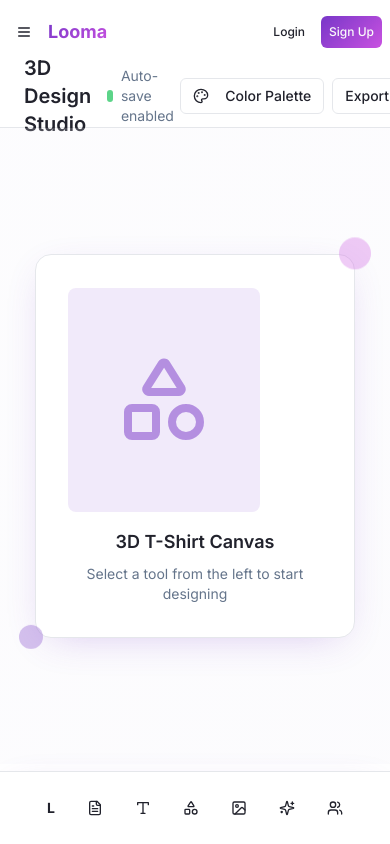
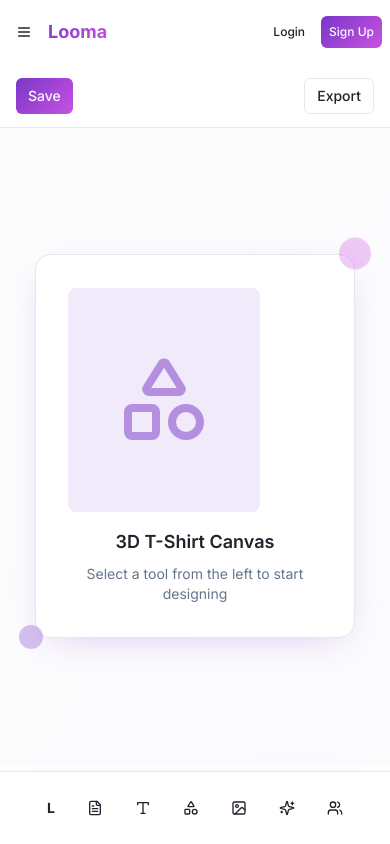
Before and after one commit to AnmolMehra435/Looma, a React (Vite) app: page /studio in a window 390 px wide. Built offline with nearby package versions, Linux system fonts and the light colour scheme.

Commit message:
Remove 3D studio elements
Remove "auto saved" text and add save button. Ensure responsiveness on mobile.

```diff
--- a/src/pages/Studio.tsx
+++ b/src/pages/Studio.tsx
@@ -104,22 +104,21 @@ export default function Studio() {
         {/* Main Canvas Area */}
         <div className="flex-1 flex flex-col pb-20 md:pb-16">
           {/* Canvas Header */}
-          <div className="h-16 border-b border-border bg-card/50 backdrop-blur-sm flex items-center justify-between px-6">
-            <div className="flex items-center gap-4">
-              <h1 className="text-xl font-semibold">3D Design Studio</h1>
-              <div className="flex items-center gap-2">
-                <div className="w-3 h-3 bg-green-500 rounded-full animate-pulse"></div>
-                <span className="text-sm text-muted-foreground">Auto-save enabled</span>
-              </div>
+          <div className="h-16 border-b border-border bg-card/50 backdrop-blur-sm flex items-center justify-between px-4 md:px-6">
+            <div className="flex items-center gap-2 md:gap-4">
+              <Button variant="default" size="sm" className="gradient-primary">
+                Save
+              </Button>
             </div>
 
-            <div className="flex items-center gap-2">
-              <Button variant="outline" size="sm">
+            <div className="flex items-center gap-1 md:gap-2">
+              <Button variant="outline" size="sm" className="hidden sm:flex">
                 <Palette className="h-4 w-4 mr-2" />
                 Color Palette
               </Button>
               <Button variant="outline" size="sm">
-                Export
+                <span className="hidden sm:inline">Export</span>
+                <span className="sm:hidden">Export</span>
               </Button>
             </div>
           </div>
```
